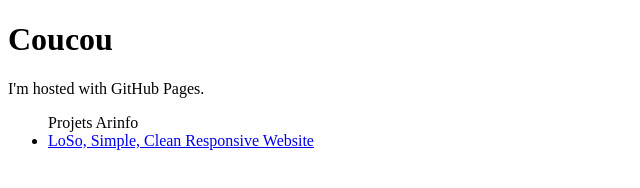
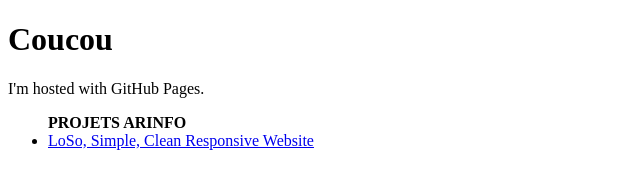
Before and after one commit to louisagr/louisagr.github.io, a plain HTML site: page index.html in a window 1280 px wide. Shown: the full height of the page, 0-640 px from the left. Drawn offline with Linux system fonts and the light colour scheme.

Commit message:
Update index.html

```diff
--- a/index.html
+++ b/index.html
@@ -3,7 +3,7 @@
 <body>
 <h1>Coucou</h1>
 <p>I'm hosted with GitHub Pages.</p>
-<ul>Projets Arinfo
+  <ul><strong>PROJETS ARINFO</strong>
   <li><a href="https://louisagr.github.io/Loso/">LoSo, Simple, Clean Responsive Website</a></li>
   </ul>
 </body>
```
